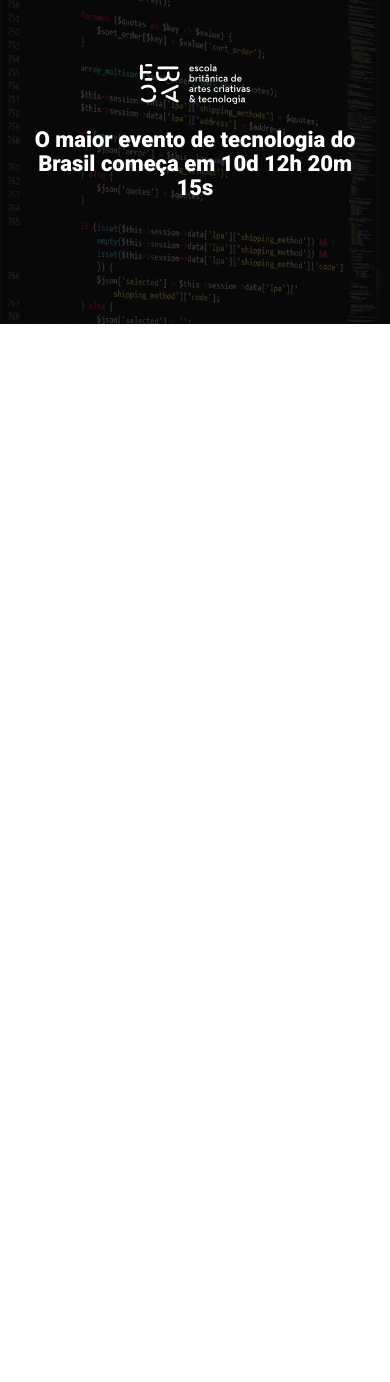
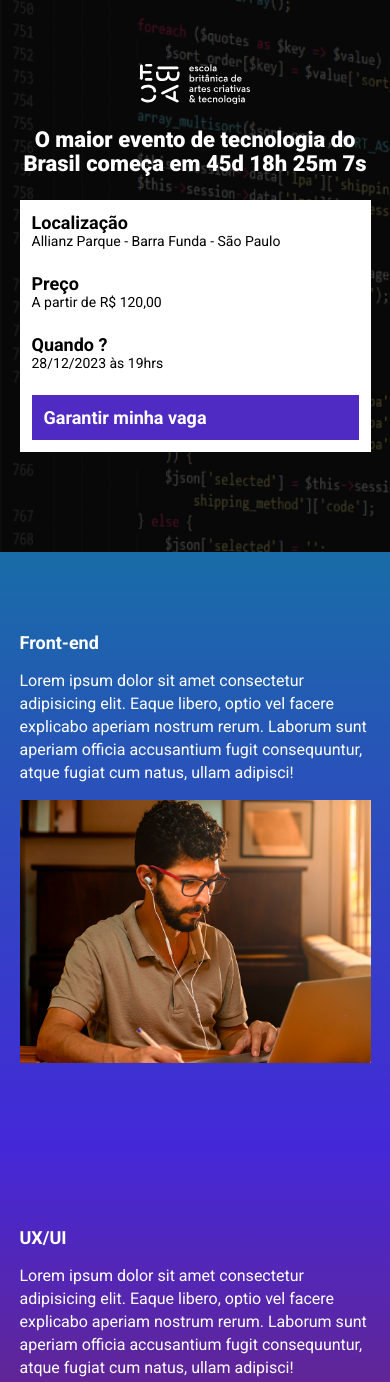
Before and after one commit to MozartSoares/evento_ebac, a website built with Parcel: page src/index.html in a window 390 px wide. Shown: the top 1382 px of the page. Before the commit the page ends 844 px from the top, so only its background shows below. Built offline with nearby package versions, Linux system fonts and the light colour scheme.

Commit message:
criando a contagem regressiva

```diff
--- a/package.json
+++ b/package.json
@@ -2,8 +2,8 @@
   "name": "ebac_event",
   "version": "1.0.0",
   "description": "",
-  "main": "index.js",
   "scripts": {
+    "build":"parcel build src/index.html",
     "dev": "parcel src/index.html src/styles/main.scss src/scripts/main.js",
     "test": "echo \"Error: no test specified\" && exit 1"
   },
--- a/src/index.html
+++ b/src/index.html
@@ -8,18 +8,82 @@
     <link rel="preconnect" href="https://fonts.gstatic.com" crossorigin>
     <link href="https://fonts.googleapis.com/css2?family=Roboto:wght@400;700;900&display=swap" rel="stylesheet">
     <link rel="stylesheet" href="styles/main.scss">
+    <link rel="stylesheet" href="https://unpkg.com/aos@next/dist/aos.css" />
 </head>
 <body>
     <header class="hero">
         <div class="container">
             <img class="hero__logo" src="images/ebac_logo.svg" alt="EBAC">
             <p class="hero__text">
-                O maior evento de tecnologia do Brasil começa em 10d 12h 20m 15s
+                O maior evento de tecnologia do Brasil começa em <span id="contador"></span>
             </p>
+            <div class="infos-bar">
+                <ul class="infos-bar__infos">
+                    <li class="infos-bar__infos__item">
+                        <b>Localização</b>
+                        Allianz Parque - Barra Funda - São Paulo
+                    </li>
+                    <li class="infos-bar__infos__item">
+                        <b>Preço</b>
+                        A partir de R$ 120,00
+                    </li>
+                    <li class="infos-bar__infos__item">
+                        <b>Quando ?</b>
+                        28/12/2023 às  19hrs
+                    </li>
+                </ul>
+                <a href="#" class="button button__primary">
+                    Garantir minha vaga
+                </a>
+            </div>
         </div>
+    </header>
+    <section class="event event--frontend" >
+        <div class="container" data-aos="fade-right">
+            <div class="event__details">
+                <h2 class="event__details__title">Front-end</h2>
+                <p class="event__details__description">
+                    Lorem ipsum dolor sit amet consectetur adipisicing elit. Eaque libero, optio vel facere explicabo aperiam nostrum rerum. Laborum sunt aperiam officia accusantium fugit consequuntur, atque fugiat cum natus, ullam adipisci!
+                </p>
+            </div>
+            <img src="./images/frontend.png" class="event__image" alt="Front-end">
+        </div>
+    </section>
+    <section class="event event--ux-ui event--image-left" >
+        <div class="container" data-aos="fade-left">
+            <div class="event__details">
+                <h2 class="event__details__title">UX/UI</h2>
+                <p class="event__details__description">
+                    Lorem ipsum dolor sit amet consectetur adipisicing elit. Eaque libero, optio vel facere explicabo aperiam nostrum rerum. Laborum sunt aperiam officia accusantium fugit consequuntur, atque fugiat cum natus, ullam adipisci!
+                </p>
+            </div>
+            <img src="./images/ui-ux.png" class="event__image" alt="Front-end">
+        </div>
+    </section>
+    <section class="event event--data-science">
+        <div class="container" data-aos="fade-right">
+            <div class="event__details">
+                <h2 class="event__details__title">Data science</h2>
+                <p class="event__details__description">
+                    Lorem ipsum dolor sit amet consectetur adipisicing elit. Eaque libero, optio vel facere explicabo aperiam nostrum rerum. Laborum sunt aperiam officia accusantium fugit consequuntur, atque fugiat cum natus, ullam adipisci!
+                </p>
+            </div>
+            <img src="./images/data.png" class="event__image" alt="Front-end">
+        </div>
+    </section>
+    <section class="event event--backend event--image-left">
+        <div class="container" data-aos="fade-left">
+            <div class="event__details">
+                <h2 class="event__details__title">Back-end</h2>
+                <p class="event__details__description">
+                    Lorem ipsum dolor sit amet consectetur adipisicing elit. Eaque libero, optio vel facere explicabo aperiam nostrum rerum. Laborum sunt aperiam officia accusantium fugit consequuntur, atque fugiat cum natus, ullam adipisci!
+                </p>
+            </div>
+            <img src="./images/backend.png" class="event__image" alt="Front-end">
+        </div>
+    </section>
 
-    </header>
-
+    <script src="https://unpkg.com/aos@next/dist/aos.js"></script>
     <script src="scripts/main.js"></script>
 </body>
 </html>
--- a/src/scripts/main.js
+++ b/src/scripts/main.js
@@ -1 +1,24 @@
-console.log('olá mundo')
+AOS.init()
+
+const dataDoEvento = new Date("Dec 28, 2023 19:00:00");
+const timeStampDoEvento = dataDoEvento.getTime();
+
+const contaAsHoras = setInterval(function() {
+    const agora = new Date()
+    const timeStampAtual = agora.getTime()
+
+    const distanciaAteOEvento = timeStampDoEvento - timeStampAtual;
+                        //ms- seg * min * h * dia (% - retorna o resto da divisão)
+    const diasAteOEvento = Math.floor(distanciaAteOEvento / (1000 * 60 * 60 * 24));
+    const horasAteOEvento = Math.floor((distanciaAteOEvento % (1000 * 60 * 60 * 24)) / (1000 * 60 *60))
+    const minutosAteOEvento = Math.floor((distanciaAteOEvento % (1000 * 60 * 60)) / (1000 * 60))
+    const segundosAteOEvento = Math.floor((distanciaAteOEvento % (1000 * 60)) / 1000)
+
+
+    document.getElementById('contador').innerHTML = `${diasAteOEvento}d ${horasAteOEvento}h ${minutosAteOEvento}m ${segundosAteOEvento}s`
+
+    if (distanciaAteOEvento < 0 ) {
+        clearInterval(contaAsHoras);
+        document.getElementById('contador').innerHTML = 'O Evento já encerrou';
+    }
+}, 1000)
--- /dev/null
+++ b/src/styles/_event.scss
@@ -0,0 +1,66 @@
+@use 'variables';
+
+.event {
+    padding: 80px 0;
+
+    &--frontend {
+        background-image: linear-gradient(variables.$blue1 , variables.$blue2);
+    }
+
+    &--ux-ui {
+        background-image: linear-gradient(variables.$blue2 , variables.$pink);
+    }
+
+    &--data-science {
+        background-image: linear-gradient(variables.$pink , variables.$yellow);
+    }
+
+    &--backend {
+        background-image: linear-gradient(variables.$yellow , variables.$pink);
+    }
+
+    &--image-left {
+        .container {
+            flex-direction: row-reverse;
+        }
+    }
+
+    .container {
+        display: flex;
+        gap: 40px;
+    }
+
+    &__image {
+        max-width: 360px;
+    }
+
+    &__details {
+
+
+        &__title {
+            font-size: 18px;
+            font-weight: bold;
+            margin-bottom: 16px;
+        }
+
+        &__description {
+            font-size: 16px;
+            line-height: 23px;
+        }
+    }
+
+    @media (max-width: 640px ) {
+        .container {
+            display: block;
+        }
+
+        &__image {
+            width: 100%;
+        }
+
+        &__details {
+            margin-right: 0;
+            margin-bottom: 16px;
+        }
+    }
+}
--- /dev/null
+++ b/src/styles/_variables.scss
@@ -0,0 +1,8 @@
+$blue1: #186ca7;
+$blue2: #4428d8;
+$pink: #89223b;
+$yellow: #9c7910;
+$purple: #4f2ac3;
+
+$textColor: #fff;
+$secondaryTextColor: #000;
--- /dev/null
+++ b/src/styles/components/_buttons.scss
@@ -0,0 +1,25 @@
+@use '../variables';
+
+.button {
+    padding: 12px;
+    font-size: 18px;
+    font-weight: bold;
+    text-decoration: none;
+    text-align: center;
+    white-space: nowrap;
+
+    &__primary {
+        color: #fff;
+        background-color: #4f2ac3;
+    }
+
+    @media (max-width:640px) {
+        display: block;
+        width: 100%;
+    }
+
+    @media (max-width: 1024px) {
+        display: flex;
+        align-items: center;
+    }
+}
--- /dev/null
+++ b/src/styles/components/_infos_bar.scss
@@ -0,0 +1,44 @@
+@use '../variables';
+
+.infos-bar {
+    padding: 12px;
+    padding-top: 16px 24px;
+    background-color: variables.$textColor;
+    display: flex;
+    justify-content: space-between;
+
+    &__infos {
+        display: flex;
+        gap: 40px;
+
+        &__item {
+            font-size: 14px;
+            color: variables.$secondaryTextColor;
+
+            b {
+                color: variables.$secondaryTextColor;
+                font-size: 18px;
+                display: block;
+            }
+        }
+    }
+
+    @media (max-width: 640px) {
+        display: block;
+
+        &__infos {
+            display: block;
+
+            &__item {
+                margin-bottom: 24px;
+            }
+        }
+    }
+
+    @media (max-width: 1024px) {
+
+        &__infos {
+            gap: 16px;
+        }
+    }
+}
--- a/src/styles/main.scss
+++ b/src/styles/main.scss
@@ -1,11 +1,16 @@
 @use 'hero';
+@use 'components/infos_bar';
+@use 'components/buttons';
+@use 'event';
+@use 'variables';
 
 * {
     margin: 0;
     padding: 0;
     box-sizing: border-box;
     font-family: 'roboto', sans-serif;
-    color: #fff;
+    color: variables.$textColor;
+    list-style: none;
 }
 
 .container {
```
